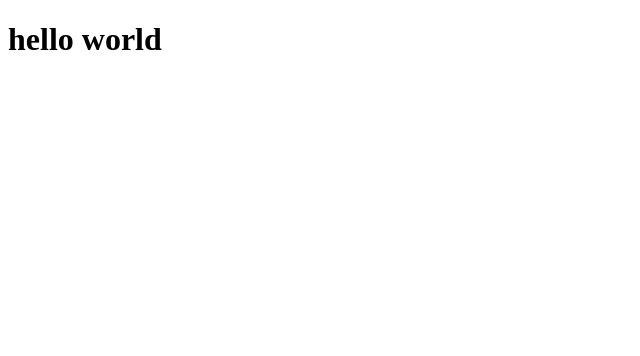
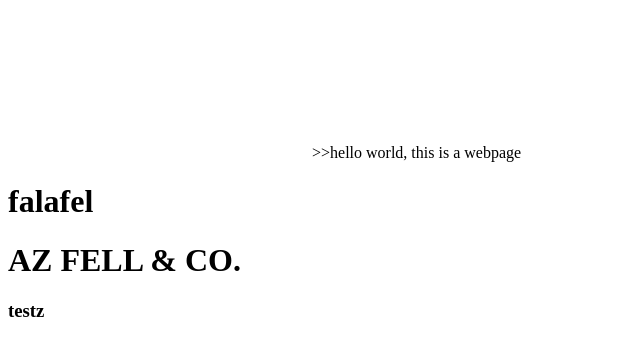
Before and after one commit to AMLibreros/azfellandco, a plain HTML site: page index.html in a window 1280 px wide. Shown: the whole page, without its empty margins (0-640 px from the left). Drawn offline with Linux system fonts and the light colour scheme.

Commit message:
Add files via upload

```diff
--- a/index.html
+++ b/index.html
@@ -7,10 +7,11 @@
     <title>Document</title>
 </head>
 <body>
-
-
-<h1>hello world </h1>
-
+    <video><iframe width="560" height="315" src="https://www.youtube.com/embed/rOKLR5y8ZnM?si=nnKV5lHvtSUBc0W1" title="YouTube video player" frameborder="0" allow="accelerometer; autoplay; clipboard-write; encrypted-media; gyroscope; picture-in-picture; web-share" allowfullscreen></iframe></video>
+></h1>>hello world, this is a webpage </h1>
+<h1>falafel</h1>
+<h1>AZ FELL & CO.</h1>
+<h3>testz</h3>
 
 
 </body>
```
